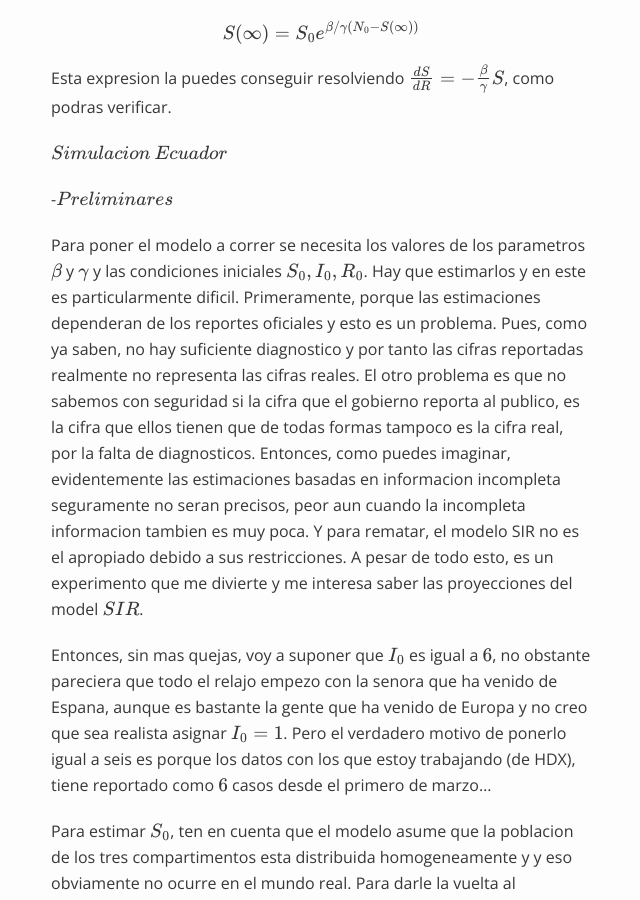
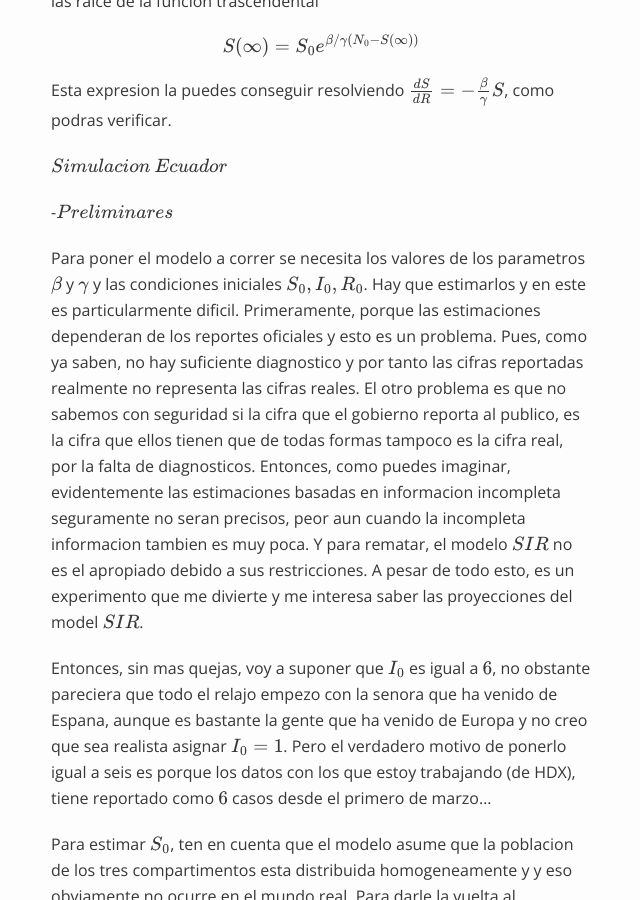
Before and after one commit to Caquita-beep/Caquita-beep.github.io, a Jekyll site: the page built from _posts/2020-03-27-Simulacion-COVID-19-Ecuador-con-modelo-SIR.md, in a window 1280 px wide and 900 px high, scrolled down 4961 px. Shown: the whole window, without its empty margins (319-959 px from the left). Built offline with Jekyll 4.4.1, drawn with Linux system fonts in a browser that asks for light colours; formulas are drawn with MathJax 3; a script that is not in the unit is left out; part of the change alters nothing that is shown; some of the changed text lies outside the part shown.

```diff
--- a/_posts/2020-03-27-Simulacion-COVID-19-Ecuador-con-modelo-SIR.md
+++ b/_posts/2020-03-27-Simulacion-COVID-19-Ecuador-con-modelo-SIR.md
@@ -25,15 +25,15 @@ Podran sonar como restricciones muy duras, especialmente la ultima, y no lo voy
 
 Ahora dejenme introducirles el modesto modelo $SIR$:
 
-$$ \frac{dS}{dt} = - \beta SI$$ $(1)$
+$$ \frac{dS}{dt} = - \beta SI \ (1)$$
 
-$$ \frac{dI}{dt} = \beta SI - \gamma I $$ $(2)$
+$$ \frac{dI}{dt} = \beta SI - \gamma I \ (2) $$
 
-$$ \frac{dR}{dt} = \gamma I$$ $(3)$
+$$ \frac{dR}{dt} = \gamma I \ (3) $$
 
 con las condiciones iniciales $S(0) = S_0 >0, I(0) = I_0 >0$, $R(0) = 0$. Fijate que $S(t) + I(t) +  R(t) =  S_0 + I_0 = N$, ya que la poblacion, por asuncion, es constante.
 
-Tecnicamente, esto es un sistema de ecuaciones diferenciales ordinarias no lineal. Si te suena complicado, no te lo creas. No lo es. Cada ecuacion te dice de manera cuantificada, el cambio de la cantidad de individous de cada compartimento en un instante de tiempo. $(1)$, por ejemplo, te dice que tan rapido cambia la poblacion de $S$ en un instante de tiempo. Que tan rapido es? La respuesta es $- \beta SI$. Por que? Miralo de esta forma: por cada infectado por instante de tiempo, hay $N\beta$ contactos. De esos  $N\beta$ contactos, $S/N$ son con sucsceptibles (por que? Pista: recuerda asuncion sobre distribucion de la gente en la poblacion). Como hay $I$ infectados, estamos hablando que son $(N\beta) (S/N)(I) = \beta SI$. El signo negativo esta includido porque a medida que la gente se infecta, la cantidad de miembros en $S$ disminuye, obviamente. Es decir, si empiezas con una poblacion inicial de $ S_0$ miembros, vas a tener $S(t) < S_0$ para todo $t$ $(t > 0)$. Similarmente, (\ref{eq:caca1}), habla sobre $I$ y puedes ver que su cambio depende del cambio neto entre la gente que se enferma y los que se recuperan. Nada del otro mundo.
+Tecnicamente, esto es un sistema de ecuaciones diferenciales ordinarias no lineal. Si te suena complicado, no te lo creas. No lo es. Cada ecuacion te dice de manera cuantificada, el cambio de la cantidad de individous de cada compartimento en un instante de tiempo. $(1)$, por ejemplo, te dice que tan rapido cambia la poblacion de $S$ en un instante de tiempo. Que tan rapido es? La respuesta es $- \beta SI$. Por que? Miralo de esta forma: por cada infectado por instante de tiempo, hay $N\beta$ contactos. De esos  $N\beta$ contactos, $S/N$ son con sucsceptibles (por que? Pista: recuerda asuncion sobre distribucion de la gente en la poblacion). Como hay $I$ infectados, estamos hablando que son $(N\beta) (S/N)(I) = \beta SI$. El signo negativo esta includido porque a medida que la gente se infecta, la cantidad de miembros en $S$ disminuye, obviamente. Es decir, si empiezas con una poblacion inicial de $ S_0$ miembros, vas a tener $S(t) < S_0$ para todo $t$ $(t > 0)$. Similarmente, $(2)$, habla sobre $I$ y puedes ver que su cambio depende del cambio neto entre la gente que se enferma y los que se recuperan. Nada del otro mundo.
 
 De importancia en particular son los parametros $\beta$ y $\gamma$. $\beta$ es una fraccion y tiene unidades de contactos por persona por dia. $\gamma$, en cambio, es la fraccion de infectados que se recuperan por unidad de tiempo y no soprendentemente lo llaman, a veces, como "el removal rate". Y fijate que $1/\gamma $ es el tiempo promedio de infeccion. Por ejemplo, si $\gamma = 1/10$, o sea, por dia el $10\%$ de la gente infectada se recupera, entonces $1/\gamma = 10$ dias y esto es decir que, en promedio, son $10$ dias que alguien infectado puede infectar a otros, antes de recuperarse.
 
@@ -64,11 +64,11 @@ De $\beta S_0 > \gamma$ puedes deducir does expresiones equivalentes de interes
 
 $$S_0 >\gamma/\beta \iff S_0\beta/\gamma > 1 $$
 
-Ambas expresiones te dicen bajo que condiciones la epidemia es garantizada. Cuando tienes $ S_0 <\gamma/\beta$ (o $R_0 > 1$), tienes epidemia. Inversamente, cuando tienes $ S_0 >\gamma/\beta$ (o $R_0 < 1$), no hay epidemia. El minimo valor para que haya epidemia, sin embargo, es cuando $S_0 = \gamma/\beta$ en donde $I' = 0$, como podras verificar. Incidentemente, este punto es cuando
+Ambas expresiones te dicen bajo que condiciones la epidemia es garantizada. Cuando tienes $S_0 <\gamma/\beta$ (o $R_0 > 1$), tienes epidemia. Inversamente, cuando tienes $S_0 >\gamma/\beta$ (o $R_0 < 1$), no hay epidemia. El minimo valor para que haya epidemia, sin embargo, es cuando $S_0 = \gamma/\beta$ en donde $I' = 0$, como podras verificar. Incidentemente, este punto es cuando
 
 $$ 0 = S'_{*}  - R' \iff  S'_{*}  = R' $$
 
-Denota $S_0\beta/\gamma$ con el simbolo $R_0$. $R_0$ es conocido como el \textit{basic reproduction number} y es el numero de infecciones causadas por un infectado introducido a una poblacion susceptible, a lo largo de su vida como agente infeccioso. El ratio $\beta/\gamma$ en $R_0$ a veces se lo llama el "contact number".
+Denota $S_0\beta/\gamma$ con el simbolo $R_0$. $R_0$ es conocido como el $basic $reproduction$ $number$ y es el numero de infecciones causadas por un infectado introducido a una poblacion susceptible, a lo largo de su vida como agente infeccioso. El ratio $\beta/\gamma$ en $R_0$ a veces se lo llama el "contact number".
 
 $Cuando$ $se$ $acaba$ $esto?$
 
@@ -100,7 +100,7 @@ $Simulacion$ $Ecuador$
 
 -$Preliminares$
 
-Para poner el modelo a correr se necesita los valores de los parametros $\beta$ y $\gamma$ y las condiciones iniciales $S_0,I_0, R_0$. Hay que estimarlos y en este es particularmente dificil. Primeramente, porque las estimaciones dependeran de los reportes oficiales y esto es un problema. Pues, como ya saben, no hay suficiente diagnostico y por tanto las cifras reportadas realmente no representa las cifras reales. El otro problema es que no sabemos con seguridad si la cifra que el gobierno reporta al publico, es la cifra que ellos tienen que de todas formas tampoco es la cifra real, por la falta de diagnosticos. Entonces, como puedes imaginar, evidentemente las estimaciones basadas en informacion incompleta seguramente no seran precisos, peor aun cuando la incompleta informacion tambien es muy poca. Y para rematar, el modelo SIR no es el apropiado debido a sus restricciones. A pesar de todo esto, es un experimento que me divierte y me interesa saber las proyecciones del model $SIR$.
+Para poner el modelo a correr se necesita los valores de los parametros $\beta$ y $\gamma$ y las condiciones iniciales $S_0,I_0, R_0$. Hay que estimarlos y en este es particularmente dificil. Primeramente, porque las estimaciones dependeran de los reportes oficiales y esto es un problema. Pues, como ya saben, no hay suficiente diagnostico y por tanto las cifras reportadas realmente no representa las cifras reales. El otro problema es que no sabemos con seguridad si la cifra que el gobierno reporta al publico, es la cifra que ellos tienen que de todas formas tampoco es la cifra real, por la falta de diagnosticos. Entonces, como puedes imaginar, evidentemente las estimaciones basadas en informacion incompleta seguramente no seran precisos, peor aun cuando la incompleta informacion tambien es muy poca. Y para rematar, el modelo $SIR$ no es el apropiado debido a sus restricciones. A pesar de todo esto, es un experimento que me divierte y me interesa saber las proyecciones del model $SIR$.
 
 Entonces, sin mas quejas, voy a suponer que $I_0$ es igual a $6$, no obstante pareciera que todo el relajo empezo con la senora que ha venido de Espana, aunque es bastante la gente que ha venido de Europa y no creo que sea realista asignar $I_0 = 1$. Pero el verdadero motivo de ponerlo igual a seis es porque los datos con los que estoy trabajando (de HDX), tiene reportado como $6$ casos desde el primero de marzo...
 
```
